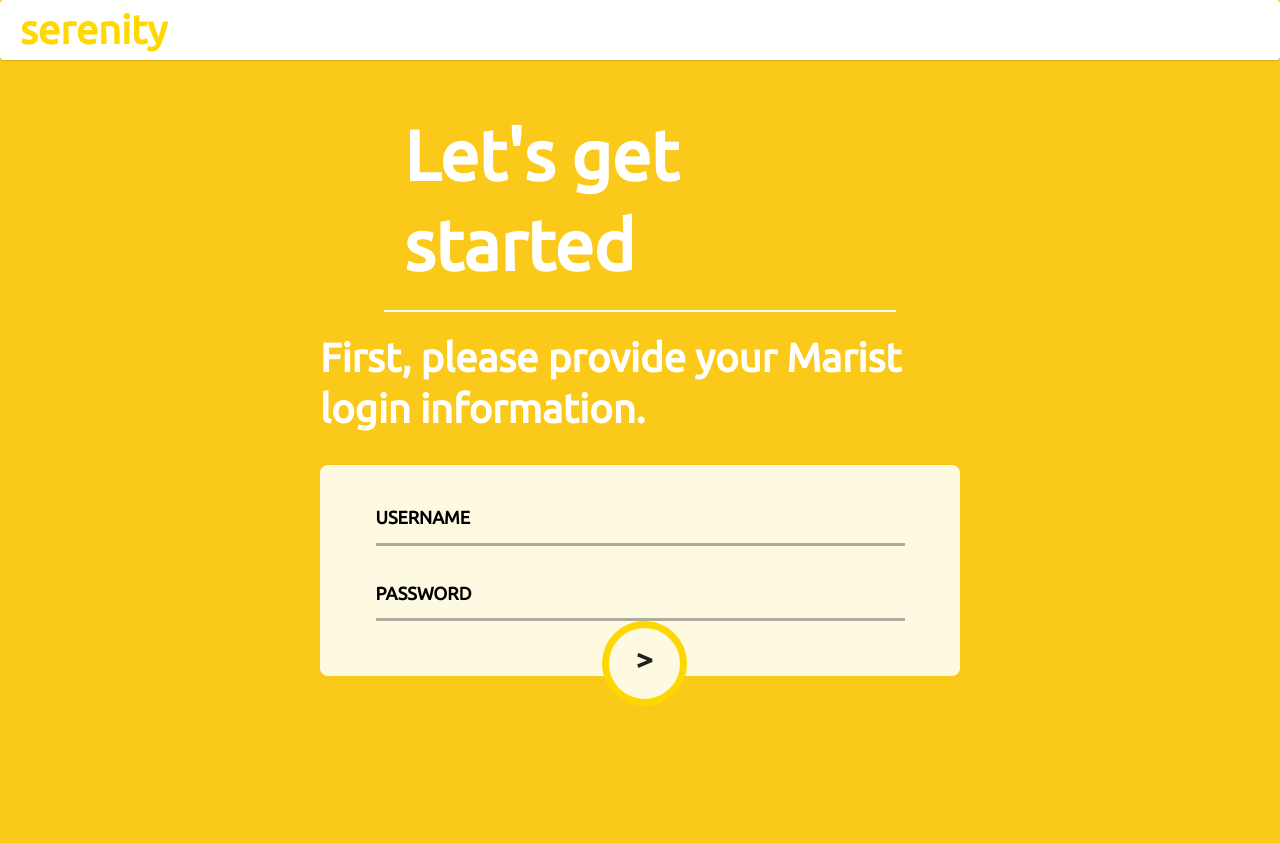
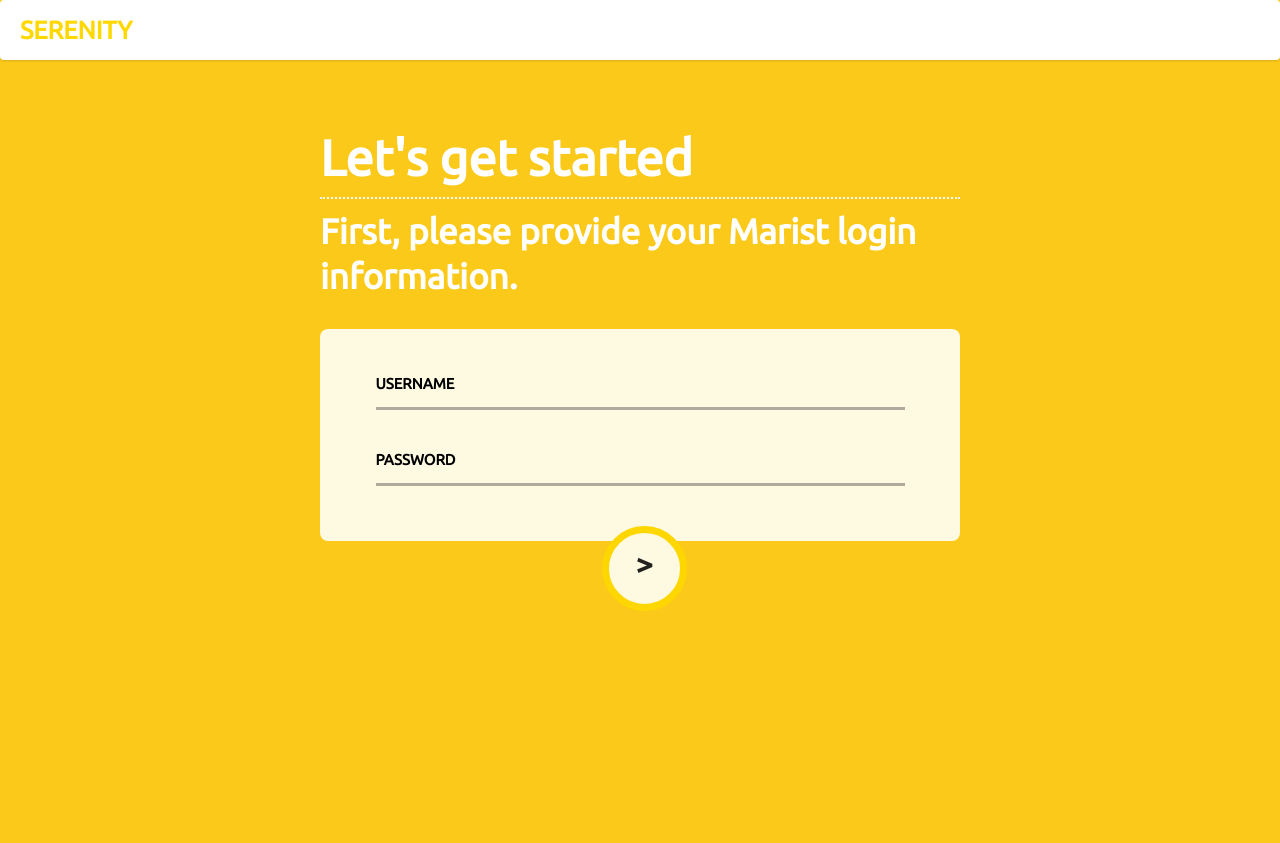
Before and after one commit to serenity-marist/serenity, a Flask app: page /login in a window 1280 px wide. Shown: the top 843 px of the page. Run offline with Flask 2, Linux system fonts and the light colour scheme; some libraries are stand-ins or nearby versions.

Commit message:
changes to spacing css

```diff
--- a/static/css/style.css
+++ b/static/css/style.css
@@ -4,32 +4,21 @@ html, body{
   min-height: 100% !important;
   background-color: #fbc919;
   font-family: 'Ubuntu', sans-serif !important;
-
-
-
 }
-
-
-
 
 .main-content-wrapper{
   width:100%;
   height:100%;
   background-color: #fbc919;
   font-family: 'Ubuntu', sans-serif;
-
 }
-
 
 .main-content{
   height:100%;
-
-
 }
 
 .main-content h1, h2{
   font-family: 'Ubuntu', sans-serif;
-
 }
 
 .ui.menu.main-head{
@@ -39,35 +28,39 @@ html, body{
 }
 
 .ui.menu.main-head .main{
-  font-size: 40px;
+  font-size: 25px;
   margin: 10px;
   color:  #ffd800;
-  font-family: 'Ubuntu', sans-serif;
+  font-family: 'Ubuntu';
   font-weight: bolder;
 
 }
 
 .main-content .content-login{
   margin: 30px auto;
+  padding-top: 2.5em;
 }
+
 .content-login h1{
-  font-size:70px;
+  font-size: 50px;
   color: white;
-  padding: 20px;
+  padding-bottom: 8px;
 }
+
 .content-login h2{
-  font-size:40px;
+  font-size: 35px;
   color: white;
   word-wrap: break-word;
   width:50%;
   margin: 0 auto;
-  padding-top:20px;
+  padding-top:10px;
+  font-weight: bolder;
 }
 
 .header-start{
-  width:40%;
-margin: 0 auto;
-  border-bottom: 2px solid white;
+  width: 50%;
+  margin: 0 auto;
+  border-bottom: 2px dotted white;
 
 }
 .login-wrapper{
@@ -81,11 +74,7 @@ margin: 0 auto;
   padding: 15px;
   border-radius: 8px;
   font-family: 'Ubuntu', sans-serif;
-
-
 }
-
-
 
 .floating-input{
   padding: 10px;
@@ -98,8 +87,8 @@ margin: 0 auto;
   position: absolute;
   font-family: 'Ubuntu', sans-serif;
   color: black;
-  font-size: 18px;
-  margin-top: -13px;
+  font-size: 15px;
+  margin-top: -10px;
   transition: all .2s cubic-bezier(0.4, 0, 0.2, 1);;
   cursor: text;
   margin-left: 0;
@@ -147,9 +136,9 @@ margin: 0 auto;
 
 .land-p{
   font-weight: bolder;
-  font-size: 35px;
+  font-size: 30px;
   color: black;
-  padding-bottom:20px;
+  padding-bottom:10px;
 }
 
 
--- a/templates/login.html
+++ b/templates/login.html
@@ -15,14 +15,12 @@
 <div class="main-content-wrapper">
   <div class="ui menu main-head">
     <a class=" main">
-      serenity
+      SERENITY
     </a>
   </div>
   <div class="main-content">
     <div class="content-login">
-        <div class="header-start">
-            <h1> Let's get started </h1>
-        </div>
+      <div class="header-start"> <h1>Let's get started</h1> </div>
       <h2>First, please provide your Marist login information.</h2>
     </div>
 
@@ -36,24 +34,15 @@
         <div class="floating-input">
           <label>PASSWORD</label>
           <input type="password" name="password">
-
-
+        </div>
       <div id="submitBtn" class="circle-btn" type ="submit">
       <p btn-content> > </p>
       </div>
-
       </form>
       </div>
     </div>
-
-
+  </div>
 </div>
 
-</div>
-
-
-
 </body>
-
-
 </html>
```
Also changed, not shown: routes.py (+0 -9 lines), templates/landing.html (+15 -25 lines). Lines whose indentation alone changed are shown as unchanged.
